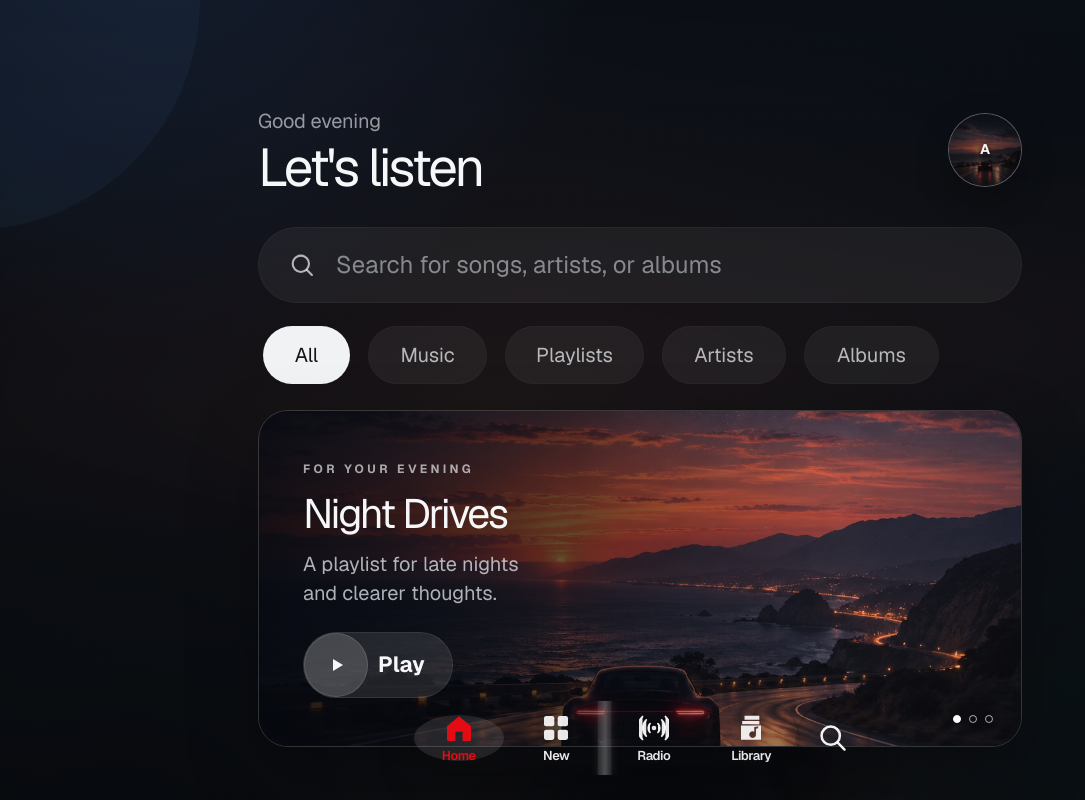
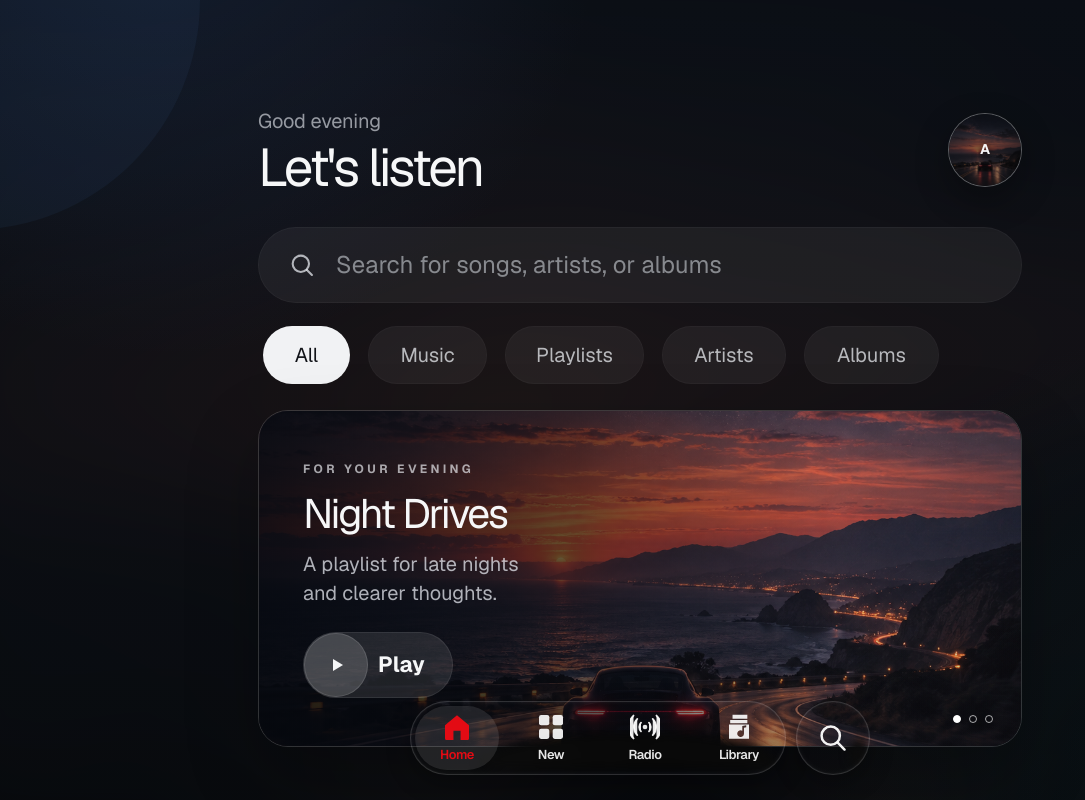
Before and after one commit to abdlx/MUBO, a Next.js app: page / in a window 1280 px wide. Shown: the top 800 px of the page, without its empty margins (0-1085 px from the left). Built offline with nearby package versions, Linux system fonts and the light colour scheme.

Commit message:
refine bottom dock layout, active pill, and rim lighting

```diff
--- a/app/components/BottomDock.module.css
+++ b/app/components/BottomDock.module.css
@@ -11,28 +11,21 @@
 }
 
 .pill {
+  box-shadow:
+    0 0 1px 1px rgba(255, 255, 255, 0.15) inset,
+    0 0 6px 1px rgba(255, 255, 255, 0.05) inset,
+    0 8px 24px rgba(0, 0, 0, 0.3) !important;
   left: 0;
   position: absolute;
   top: 1.1%;
 }
 
 .pill > :global(.glass-surface-content) {
+  align-items: stretch !important;
   display: grid;
   grid-template-columns: repeat(4, 1fr);
-  padding: 0;
-}
-
-.divider {
-  background: linear-gradient(90deg, rgba(255, 255, 255, .35), rgba(255, 255, 255, .73) 52%, rgba(255, 255, 255, .28));
-  bottom: -2px;
-  box-shadow: 0 0 8px rgba(255, 255, 255, .25);
-  left: 50%;
-  opacity: .38;
-  position: absolute;
-  top: -2px;
-  transform: translateX(-50%);
-  width: 3.7%;
-  z-index: 0;
+  height: 100% !important;
+  padding: 0 !important;
 }
 
 .item {
@@ -46,10 +39,12 @@
   font-size: clamp(9px, 2.8cqw, 13px);
   font-weight: 560;
   gap: clamp(1px, .65cqw, 3px);
+  height: 100%;
   justify-content: center;
   letter-spacing: -.03em;
+  margin: 0;
   min-width: 0;
-  padding: 2% 0 0;
+  padding: 0;
   position: relative;
   transition: color 180ms ease, transform 180ms ease;
   z-index: 1;
@@ -57,22 +52,23 @@
 
 .item::before {
   background: rgba(255, 255, 255, .1);
-  border-radius: 50%;
+  border-radius: 9999px;
   content: "";
-  height: 84%;
-  left: 4%;
+  inset: 5px;
+  margin: 0;
   opacity: 0;
+  pointer-events: none;
   position: absolute;
-  top: 8%;
-  transform: scale(.75);
-  transition: opacity 180ms ease, transform 180ms ease;
-  width: 92%;
+  transition: opacity 180ms ease;
   z-index: -1;
 }
 
-.item:hover { transform: translateY(-1px); }
-.item.active { color: #e30b14; }
-.item.active::before { opacity: 1; transform: scale(1); }
+.item:not(.active):hover { transform: translateY(-1px); }
+.item.active {
+  color: #e30b14;
+  transform: none !important;
+}
+.item.active::before { opacity: 1; }
 
 .itemIcon {
   display: grid;
@@ -84,6 +80,10 @@
 .itemIcon svg { fill: currentColor; height: 100%; width: 100%; }
 
 .searchSurface {
+  box-shadow:
+    0 0 1px 1px rgba(255, 255, 255, 0.15) inset,
+    0 0 6px 1px rgba(255, 255, 255, 0.05) inset,
+    0 8px 24px rgba(0, 0, 0, 0.3) !important;
   position: absolute;
   right: 0;
   top: 1.1%;
--- a/app/components/BottomDock.tsx
+++ b/app/components/BottomDock.tsx
@@ -81,10 +81,10 @@ export default function BottomDock() {
   return (
     <nav className={styles.dock} aria-label="Primary navigation">
       <GlassSurface
-        width="84.8%"
+        width="calc(83.9% - 10px)"
         height="84.1%"
         borderRadius="999px"
-        borderWidth={0.07}
+        borderWidth={0.04}
         brightness={50}
         opacity={0.93}
         blur={11}
@@ -100,7 +100,6 @@ export default function BottomDock() {
         mixBlendMode="difference"
         className={styles.pill}
       >
-        <span className={styles.divider} aria-hidden="true" />
         {items.map((item) => (
           <button
             className={`${styles.item} ${active === item.id ? styles.active : ""}`}
@@ -119,7 +118,7 @@ export default function BottomDock() {
         width="16.1%"
         height="84.1%"
         borderRadius="50%"
-        borderWidth={0.07}
+        borderWidth={0.04}
         brightness={50}
         opacity={0.93}
         blur={11}
```
